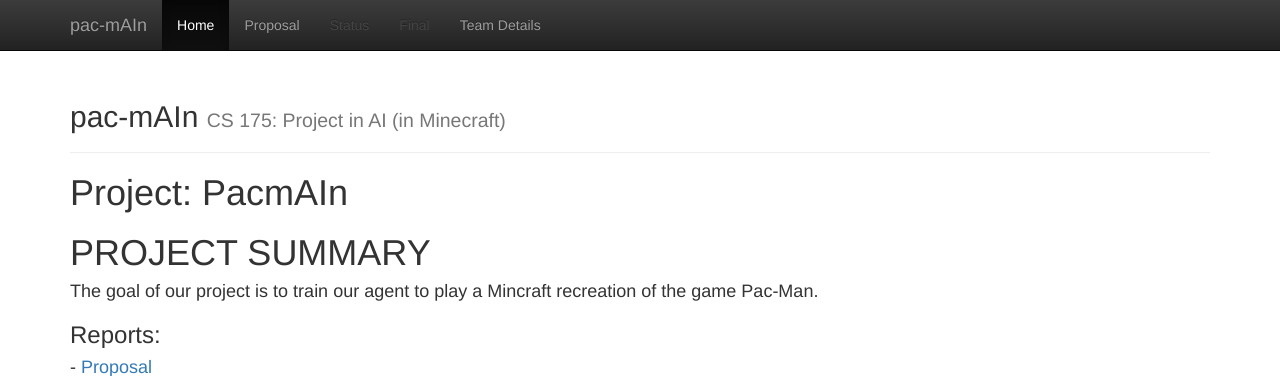
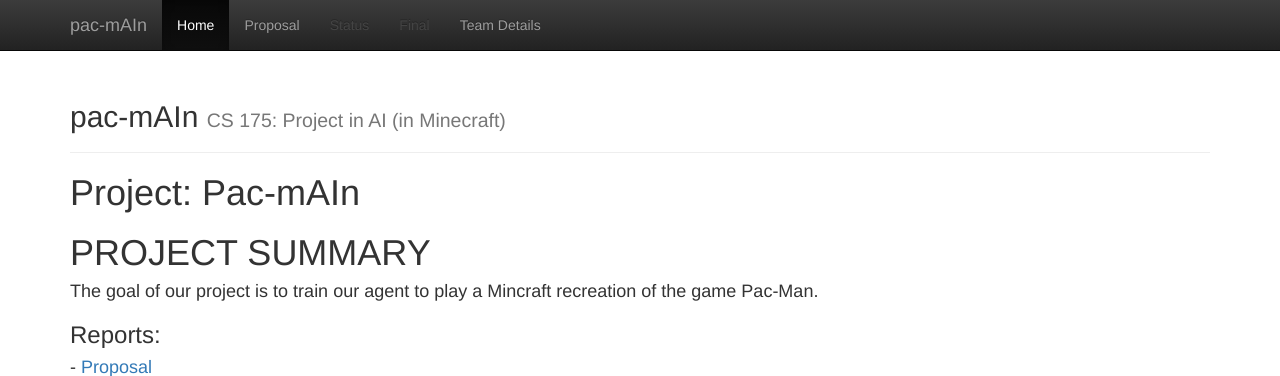
Before and after one commit to armaansd/pac-mAIn, a Jekyll site: the page built from docs/index.md, in a window 1280 px wide. Shown: the top 376 px of the page. Built offline with Jekyll 4.4.1, drawn with Linux system fonts in a browser that asks for light colours.

Commit message:
Update index.md

```diff
--- a/docs/index.md
+++ b/docs/index.md
@@ -3,7 +3,7 @@
 title:  Home
 ---
 
-# Project: PacmAIn
+# Project: Pac-mAIn
 
 # PROJECT SUMMARY
 
```
